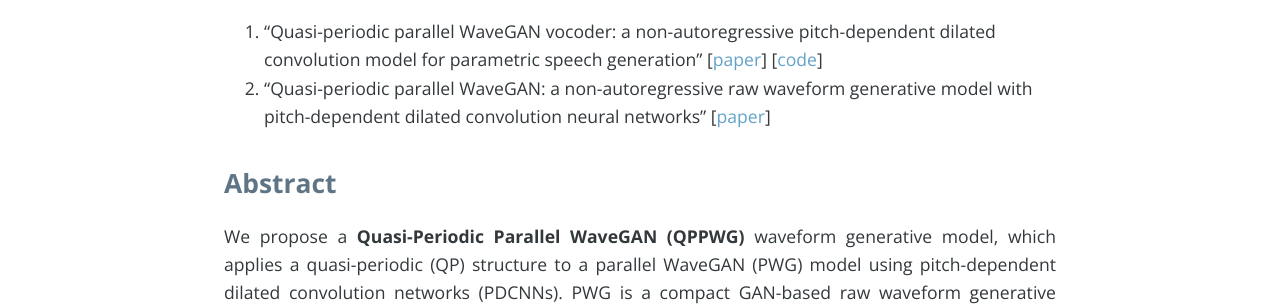
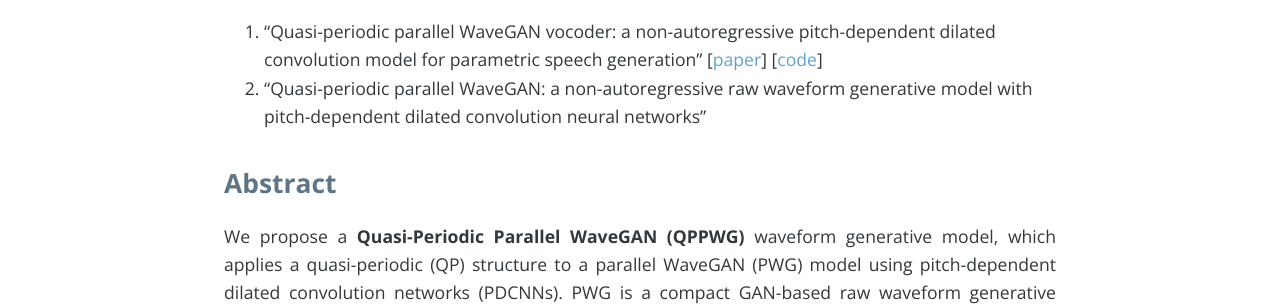
Before and after one commit to bigpon/QuasiPeriodicParallelWaveGAN_demo, a Jekyll site: the page built from index.md, in a window 1280 px wide and 900 px high. Shown: the part 308-614 px from the top of the window. Built offline with Jekyll 4.4.1, drawn with Linux system fonts in a browser that asks for light colours; nearby versions of some CDN libraries; comment, search, counter and statistics services are not loaded.

Commit message:
update links

```diff
--- a/index.md
+++ b/index.md
@@ -2,8 +2,8 @@
 layout: default
 ---
 This page is the demo of
-1. "Quasi-periodic parallel WaveGAN vocoder: a non-autoregressive pitch-dependent dilated convolution model for parametric speech generation" [[paper](https://bigpon.github.io/QuasiPeriodicParallelWaveGAN_demo)] [[code](https://github.com/bigpon)]
-2. "Quasi-periodic parallel WaveGAN: a non-autoregressive raw waveform generative model with pitch-dependent dilated convolution neural networks" [[paper](https://bigpon.github.io/QuasiPeriodicParallelWaveGAN_demo)]
+1. "Quasi-periodic parallel WaveGAN vocoder: a non-autoregressive pitch-dependent dilated convolution model for parametric speech generation" [[paper](https://arxiv.org/abs/2005.08654)] [[code](https://github.com/bigpon/QPPWG)]
+2. "Quasi-periodic parallel WaveGAN: a non-autoregressive raw waveform generative model with pitch-dependent dilated convolution neural networks"
 
 ## **Abstract**
 <p align="justify"> We propose a <b>Quasi-Periodic Parallel WaveGAN (QPPWG)</b> waveform generative model, which applies a quasi-periodic (QP) structure to a parallel WaveGAN (PWG) model using pitch-dependent dilated convolution networks (PDCNNs). PWG is a compact GAN-based raw waveform generative model, whose generation time is much faster than realtime because of its non-autoregressive (non-AR) and non-causal mechanisms. Although PWG achieves a high fidelity speech generation, the generic and simple network architecture lacks pitch-controllability for the unseen auxiliary pitches such as a scaled pitch. To improve the pitch and speech modeling capability, we apply a QP structure with PDCNNs to the generator of PWG, and it introduces pitch information to the network by dynamically changing the network architecture corresponding to the auxiliary pitches. </p>
```
Also changed, not shown: res/figure/PWG.svg.
